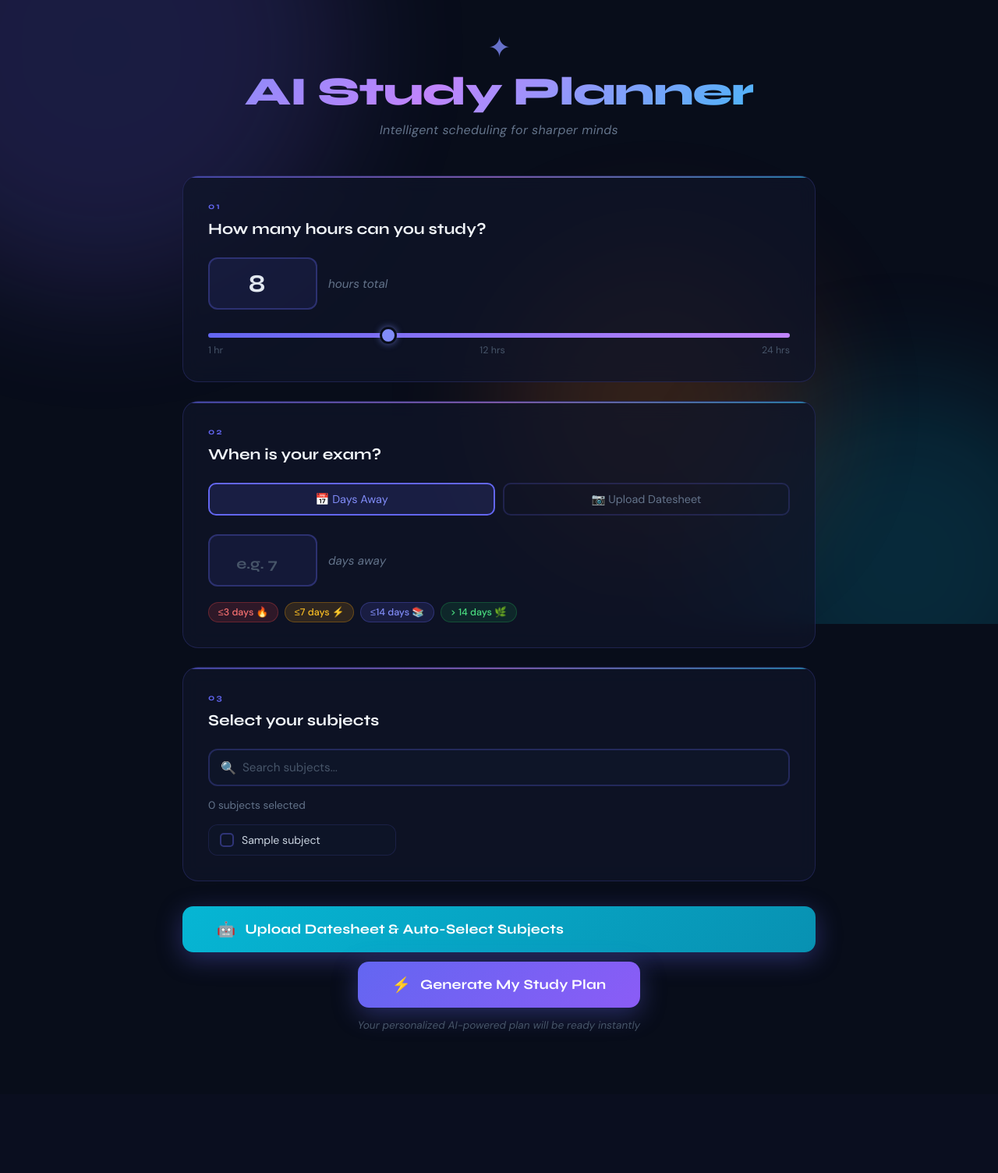
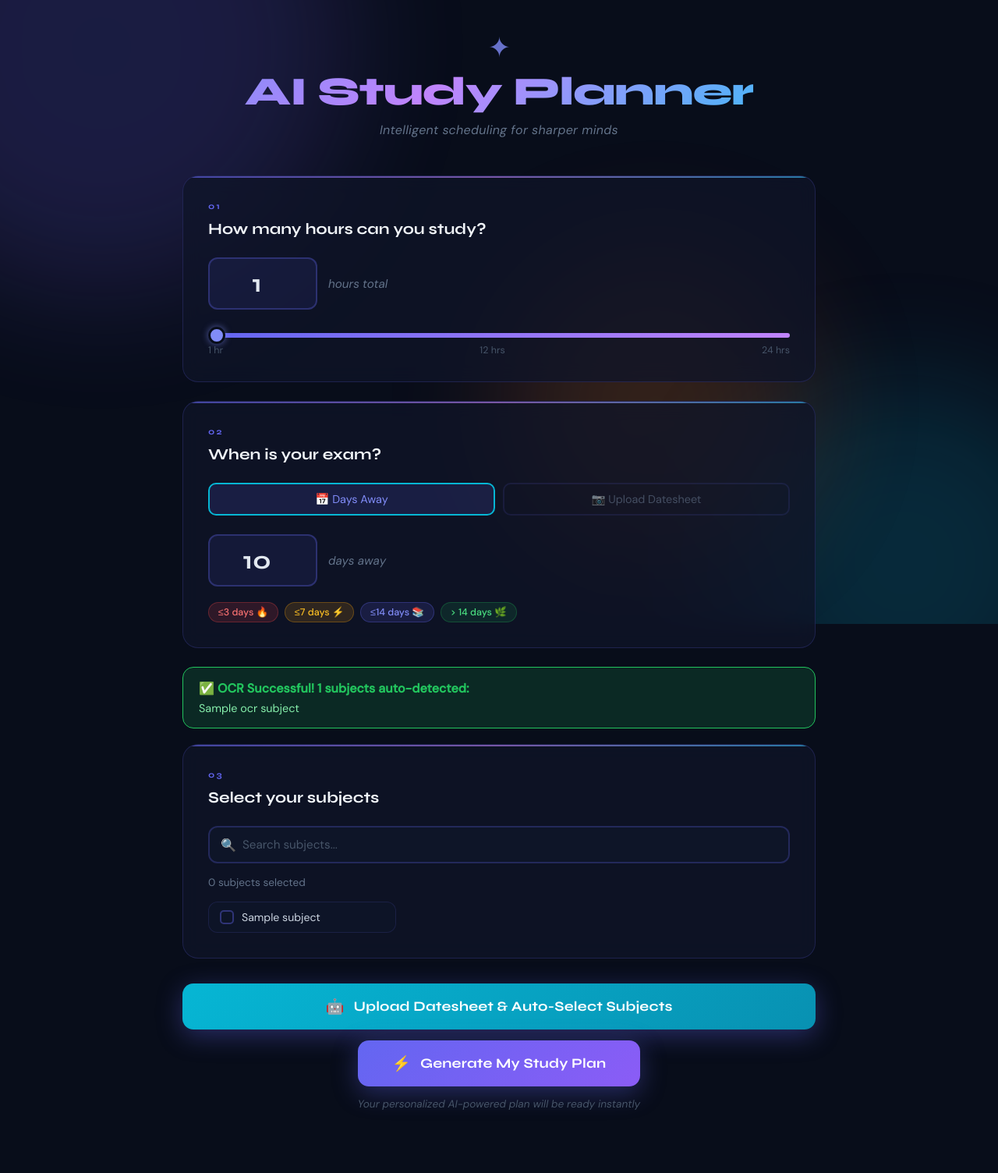
Before and after one commit to tarunkumar-ai-dev/ai_study_planner, a Flask app: template templates/index.html in a window 1280 px wide. Shown: the whole page at 78% size. Before the commit the page ends 1322 px from the top, so only its background shows below. Run offline with Flask 3, Linux system fonts and the light colour scheme; the template is opened without the code that fills it: most values are stand-ins (such as "Sample title", 1, 10 or a date in 2020).

Commit message:
Update index.html

```diff
--- a/templates/index.html
+++ b/templates/index.html
@@ -6,6 +6,12 @@
 <title>AI Study Planner</title>
 <link rel="stylesheet" href="{{ url_for('static', filename='style.css') }}">
 <link href="https://fonts.googleapis.com/css2?family=Syne:wght@400;600;700;800&family=DM+Sans:ital,wght@0,300;0,400;0,500;1,400&display=swap" rel="stylesheet">
+<style>
+  .tab-content { display: none !important; }
+  .tab-content.active { display: block !important; }
+  .tab-btn { opacity: 0.6; }
+  .tab-btn.active { opacity: 1; border: 2px solid #06b6d4 !important; }
+</style>
 </head>
 <body>
 <div class="bg-orbs">
@@ -22,15 +28,16 @@
   </header>
 
   <form action="/ocr-preview" method="POST" enctype="multipart/form-data" id="plannerForm">
+
     <!-- STEP 1: Study Hours -->
     <div class="card" id="card-hours">
       <div class="card-label">01</div>
       <h2 class="card-title">How many hours can you study?</h2>
       <div class="input-group">
-        <input type="number" name="total_hours" id="total_hours" min="1" max="24" value="8" required class="big-input">
+        <input type="number" name="total_hours" id="total_hours" min="1" max="24" value="{{ total_hours | default(8) }}" required class="big-input">
         <span class="input-unit">hours total</span>
       </div>
-      <input type="range" name="hours_range" id="hours_range" min="1" max="24" value="8" class="slider" oninput="syncSlider(this.value)">
+      <input type="range" name="hours_range" id="hours_range" min="1" max="24" value="{{ total_hours | default(8) }}" class="slider" oninput="syncSlider(this.value)">
       <div class="range-labels"><span>1 hr</span><span>12 hrs</span><span>24 hrs</span></div>
     </div>
 
@@ -39,12 +46,13 @@
       <div class="card-label">02</div>
       <h2 class="card-title">When is your exam?</h2>
       <div class="timing-tabs">
-      <button type="button" class="tab-btn active" onclick="switchTab('manual', this)">📅 Days Away</button>
-      <button type="button" class="tab-btn" onclick="switchTab('upload', this)">📷 Upload Datesheet</button>
+        <button type="button" class="tab-btn active" id="btn-manual" onclick="switchTab('manual', this)">📅 Days Away</button>
+        <button type="button" class="tab-btn" id="btn-upload" onclick="switchTab('upload', this)">📷 Upload Datesheet</button>
       </div>
+
       <div id="tab-manual" class="tab-content active">
         <div class="input-group">
-          <input type="number" name="exam_days" id="exam_days" min="1" max="365" placeholder="e.g. 7" class="big-input">
+          <input type="number" name="exam_days" id="exam_days" min="1" max="365" placeholder="e.g. 7" value="{{ exam_days | default('') }}" class="big-input">
           <span class="input-unit">days away</span>
         </div>
         <div class="proximity-labels">
@@ -54,6 +62,7 @@
           <span class="prox-tag safe">> 14 days 🌿</span>
         </div>
       </div>
+
       <div id="tab-upload" class="tab-content">
         <div class="upload-zone" id="uploadZone" onclick="document.getElementById('datesheet').click()">
           <div class="upload-icon">📄</div>
@@ -65,6 +74,14 @@
         <p class="ocr-note">🤖 AI will auto-detect subjects from your datesheet using OCR</p>
       </div>
     </div>
+
+    <!-- OCR Success Banner -->
+    {% if ocr_subjects and ocr_subjects|length > 0 %}
+    <div style="background: rgba(34,197,94,0.15); border: 1px solid #22c55e; border-radius: 14px; padding: 16px 20px; margin-bottom: 20px;">
+      <p style="color: #22c55e; font-weight: 700; margin-bottom: 6px;">✅ OCR Successful! {{ ocr_subjects|length }} subjects auto-detected:</p>
+      <p style="color: #86efac; font-size: 0.9rem;">{{ ocr_subjects | join(', ') }}</p>
+    </div>
+    {% endif %}
 
     <!-- STEP 3: Subjects -->
     <div class="card" id="card-subjects">
@@ -111,23 +128,30 @@
       <div id="noResults" class="no-results hidden">No subjects found. Try a different search.</div>
     </div>
 
-    <!-- Submit -->
+    <!-- Submit Buttons -->
     <div class="submit-section">
-      <button type="button" class="btn-generate" id="ocrBtn" onclick="handleFormAction()" style="background: linear-gradient(135deg, #06b6d4, #0891b2); margin-bottom: 12px; width: 100%;">
+
+      <!-- OCR Button -->
+      <button type="button" class="btn-generate" id="ocrBtn" onclick="handleOCRUpload()"
+        style="background: linear-gradient(135deg, #06b6d4, #0891b2); margin-bottom: 14px; width: 100%; display: flex; justify-content: center;">
         <span class="btn-icon">🤖</span>
         <span class="btn-text">Upload Datesheet & Auto-Select Subjects</span>
       </button>
-      <button type="submit" class="btn-generate" id="submitBtn">
+
+      <!-- Generate Button -->
+      <button type="button" class="btn-generate" id="submitBtn" onclick="handleGenerate()">
         <span class="btn-icon">⚡</span>
         <span class="btn-text">Generate My Study Plan</span>
       </button>
+
       <p class="submit-note">Your personalized AI-powered plan will be ready instantly</p>
     </div>
+
   </form>
 </div>
 
 <script>
-// Slider sync
+// ─── Slider sync ───────────────────────────────────────
 function syncSlider(val) {
   document.getElementById('total_hours').value = val;
 }
@@ -135,12 +159,17 @@ document.getElementById('total_hours').addEventListener('input', function() {
   document.getElementById('hours_range').value = this.value;
 });
 
-// Tab switching
+// ─── Tab switching ─────────────────────────────────────
 function switchTab(tab, btn) {
+  // Remove active from all buttons and contents
   document.querySelectorAll('.tab-btn').forEach(b => b.classList.remove('active'));
   document.querySelectorAll('.tab-content').forEach(c => c.classList.remove('active'));
+
+  // Add active to clicked
   document.getElementById('tab-' + tab).classList.add('active');
   btn.classList.add('active');
+
+  // exam_days field enable/disable
   if (tab === 'manual') {
     document.getElementById('exam_days').name = 'exam_days';
   } else {
@@ -148,7 +177,7 @@ function switchTab(tab, btn) {
   }
 }
 
-// File upload
+// ─── File upload preview ───────────────────────────────
 function handleFileSelect(input) {
   const file = input.files[0];
   if (!file) return;
@@ -159,7 +188,7 @@ function handleFileSelect(input) {
   document.getElementById('uploadZone').style.borderColor = '#22c55e';
 }
 
-// Subject search
+// ─── Subject search ────────────────────────────────────
 function filterSubjects(query) {
   const q = query.toLowerCase().trim();
   const items = document.querySelectorAll('.subject-item');
@@ -178,20 +207,18 @@ function clearSearch() {
   filterSubjects('');
 }
 
-// Toggle subject config
+// ─── Toggle subject config ─────────────────────────────
 function toggleSubjectConfig(checkbox, subject) {
   const key = subject.replace(/ /g, '_');
   const config = document.getElementById('config-' + key);
   if (checkbox.checked) {
     config.classList.remove('hidden');
     setStar(key, 3);
-    updateSelectedCount();
-    // Animate
     config.style.animation = 'slideDown 0.3s ease';
   } else {
     config.classList.add('hidden');
+  }
   updateSelectedCount();
-  }
 }
 
 function updateSelectedCount() {
@@ -201,7 +228,7 @@ function updateSelectedCount() {
   el.style.color = count > 0 ? '#22c55e' : '#94a3b8';
 }
 
-// Star rating
+// ─── Star rating ───────────────────────────────────────
 function setStar(key, val) {
   const stars = document.querySelectorAll(`#stars-${key} .star`);
   document.getElementById('prio-' + key).value = val;
@@ -210,85 +237,84 @@ function setStar(key, val) {
   });
 }
 
-// Init stars on page load (default 3)
+// Init stars default 3
 document.querySelectorAll('.star-rating').forEach(container => {
   const stars = container.querySelectorAll('.star');
-  stars.forEach((s, i) => {
-    if (i < 3) s.classList.add('active');
-  });
+  stars.forEach((s, i) => { if (i < 3) s.classList.add('active'); });
 });
 
-// Form submit
-document.getElementById('plannerForm').addEventListener('submit', function(e) {
-  const checked = document.querySelectorAll('.subject-checkbox:checked').length;
-  if (checked === 0) {
-    e.preventDefault();
-    alert('Please select at least one subject to generate your study plan.');
+// ─── OCR Upload Button ─────────────────────────────────
+function handleOCRUpload() {
+  const fileInput = document.getElementById('datesheet');
+
+  if (!fileInput || fileInput.files.length === 0) {
+    // Auto switch to upload tab
+    switchTab('upload', document.getElementById('btn-upload'));
+    alert('Pehle "Upload Datesheet" tab mein image select karo, phir yeh button dabao!');
     return;
   }
 
-document.getElementById('plannerForm').addEventListener('submit', function(e) {
-  if (document.getElementById('plannerForm').action.includes('/generate')) {
+  const btn = document.getElementById('ocrBtn');
+  btn.innerHTML = '<span class="btn-icon">⏳</span><span class="btn-text">Scanning datesheet...</span>';
+  btn.disabled = true;
+
+  document.getElementById('plannerForm').action = '/ocr-preview';
+  document.getElementById('plannerForm').submit();
+}
+
+// ─── Generate Button ───────────────────────────────────
+function handleGenerate() {
   const checked = document.querySelectorAll('.subject-checkbox:checked').length;
   if (checked === 0) {
-      e.preventDefault();
     alert('Please select at least one subject to generate your study plan.');
     return;
-    }
   }
   const btn = document.getElementById('submitBtn');
   btn.innerHTML = '<span class="btn-icon">⏳</span><span class="btn-text">Generating your plan...</span>';
   btn.disabled = true;
-});
 
-// Drag over upload zone
+  document.getElementById('plannerForm').action = '/generate';
+  document.getElementById('plannerForm').submit();
+}
+
+// ─── Drag and Drop ─────────────────────────────────────
 const uploadZone = document.getElementById('uploadZone');
 uploadZone.addEventListener('dragover', e => { e.preventDefault(); uploadZone.classList.add('drag-over'); });
 uploadZone.addEventListener('dragleave', () => uploadZone.classList.remove('drag-over'));
 uploadZone.addEventListener('drop', e => {
   e.preventDefault();
   uploadZone.classList.remove('drag-over');
-  const dt = e.dataTransfer;
   const input = document.getElementById('datesheet');
-  input.files = dt.files;
+  input.files = e.dataTransfer.files;
   handleFileSelect(input);
 });
 
-// ─── OCR Auto-Select Logic ───────────────────────────
+// ─── OCR Auto-Select (runs after OCR preview) ──────────
 const ocrSubjects = {{ ocr_subjects | default([]) | tojson }};
 console.log("OCR Subjects received:", ocrSubjects);
 
 if (ocrSubjects.length > 0) {
-  window.addEventListener('DOMContentLoaded', function () {
-    ocrSubjects.forEach(function (subjectName) {
-      document.querySelectorAll('input[name="subjects"]').forEach(function (cb) {
+  // Auto select all OCR detected subjects
+  ocrSubjects.forEach(function(subjectName) {
+    document.querySelectorAll('input[name="subjects"]').forEach(function(cb) {
       if (cb.value.trim().toLowerCase() === subjectName.trim().toLowerCase()) {
         cb.checked = true;
         toggleSubjectConfig(cb, cb.value);
-          console.log("Auto-selected:", cb.value);
+        console.log("✅ Auto-selected:", cb.value);
+        // Make sure item is visible
         const item = cb.closest('.subject-item');
         if (item) item.style.display = '';
       }
     });
   });
+
   updateSelectedCount();
+
+  // Scroll to subjects section
+  setTimeout(function() {
     document.getElementById('card-subjects').scrollIntoView({ behavior: 'smooth' });
-  });
+  }, 300);
 }
-
-function handleFormAction() {
-  const fileInput = document.getElementById('datesheet');
-  if (fileInput && fileInput.files.length > 0) {
-    document.getElementById('plannerForm').action = '/ocr-preview';
-    document.getElementById('plannerForm').submit();
-  } else {
-    alert('Pehle datesheet image select karo!');
-  }
-}
-
-document.getElementById('submitBtn').addEventListener('click', function () {
-  document.getElementById('plannerForm').action = '/generate';
-});
 </script>
 </body>
 </html>
```
Lines whose indentation alone changed are shown as unchanged.
